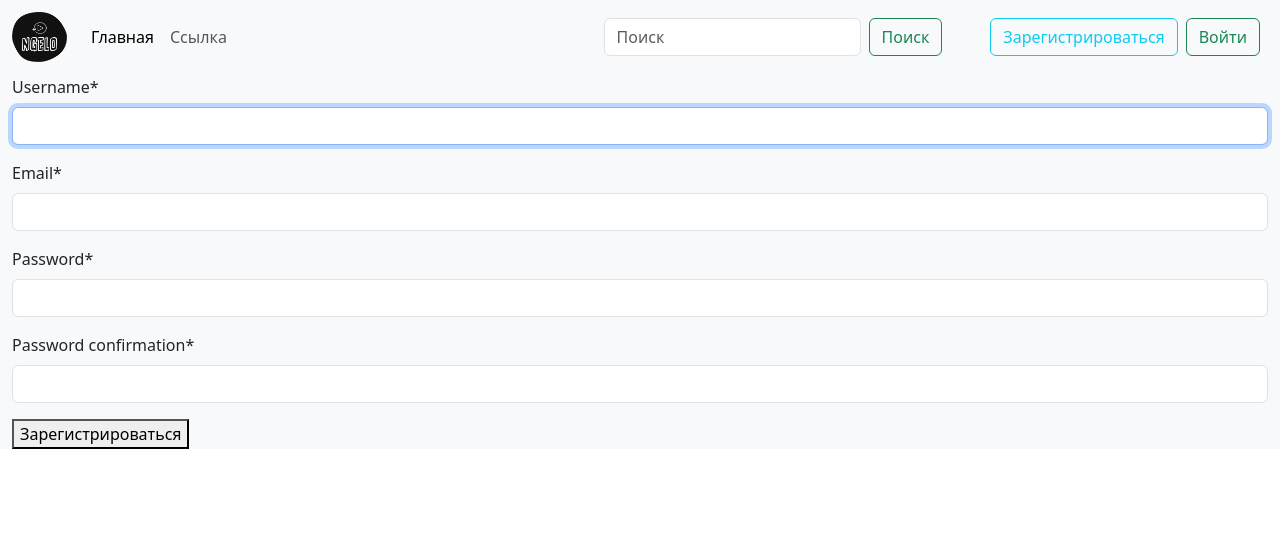
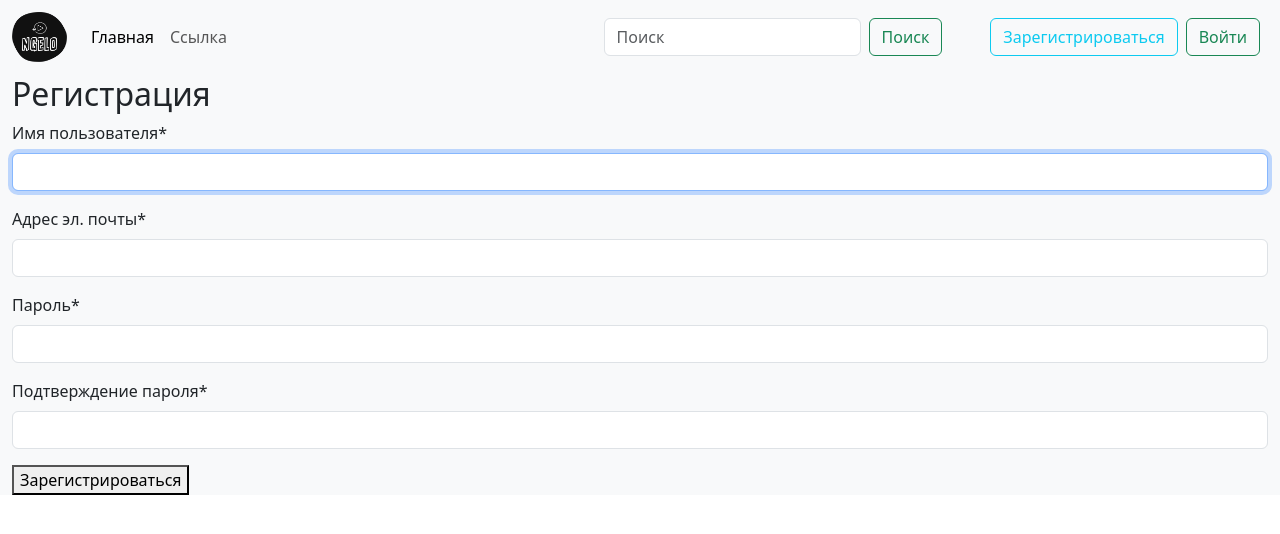
Before and after one commit to Ngel0/learning-django, a Django app: page /signup in a window 1280 px wide. Shown: the part 1-535 px from the top of the page. Run offline with Django 4.2, Linux system fonts and the light colour scheme; some libraries are stand-ins or nearby versions.

Commit message:
changed double quotation to single, translated signup form

```diff
--- a/anime_watch_later/anime_watch_later/settings.py
+++ b/anime_watch_later/anime_watch_later/settings.py
@@ -43,9 +43,9 @@ INSTALLED_APPS = [
     'crispy_bootstrap5'
 ]
 
-CRISPY_ALLOWED_TEMPLATE_PACKS = "bootstrap5"
+CRISPY_ALLOWED_TEMPLATE_PACKS = 'bootstrap5'
 
-CRISPY_TEMPLATE_PACK = "bootstrap5"
+CRISPY_TEMPLATE_PACK = 'bootstrap5'
 
 MIDDLEWARE = [
     'django.middleware.security.SecurityMiddleware',
--- a/anime_watch_later/lists/views.py
+++ b/anime_watch_later/lists/views.py
@@ -4,14 +4,14 @@ from .models import Entry
 
 # Create your views here.
 def add(request):
-    if request.method == "POST":
+    if request.method == 'POST':
         form = EntryForm(request.POST)
         if form.is_valid():
             form.save()
             return redirect('/')
     else:
         form = EntryForm()
-    return render(request, 'lists/add.html', {"form": form})
+    return render(request, 'lists/add.html', {'form': form})
 
 def delete(request, id):
     entry = get_object_or_404(Entry, primary_key = id)
--- a/anime_watch_later/website/forms.py
+++ b/anime_watch_later/website/forms.py
@@ -5,12 +5,18 @@ from crispy_forms.helper import FormHelper
 from crispy_forms.layout import Layout, Field
 
 class UserRegisterForm(UserCreationForm):
-    email = forms.EmailField()
+    email = forms.EmailField(required=True)
+    # username = forms.CharField(max_length=150, label='Username', help_text='Your help text here',
+    #                            verbose_name='User Name')
 
     def __init__(self, *args, **kwargs):
         super(UserRegisterForm, self).__init__(*args, **kwargs)
         for fieldname in ['username', 'password1', 'password2']:
             self.fields[fieldname].help_text = None
+        self.fields['username'].label = 'Имя пользователя'
+        self.fields['email'].label = 'Адрес эл. почты'
+        self.fields['password1'].label = 'Пароль'
+        self.fields['password2'].label = 'Подтверждение пароля'
 
     class Meta(UserCreationForm.Meta):
         model = User
--- a/anime_watch_later/website/templates/registration/signup.html
+++ b/anime_watch_later/website/templates/registration/signup.html
@@ -2,7 +2,7 @@
 {% load crispy_forms_tags %}
 {% block title %}Добавить запись{% endblock %}
 {% block body %}
-<!--<h2>Зарегистрироваться</h2>-->
+<h2>Регистрация</h2>
 <form method="post">
     {% csrf_token %}
     {{ form|crispy }}
```
Also changed, not shown: anime_watch_later/website/views.py (+3 -27 lines).
